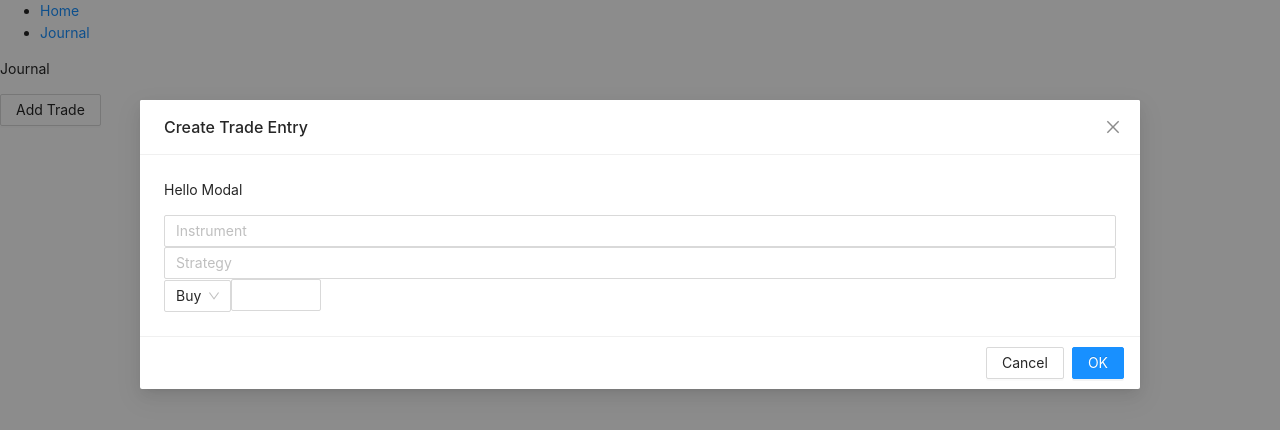
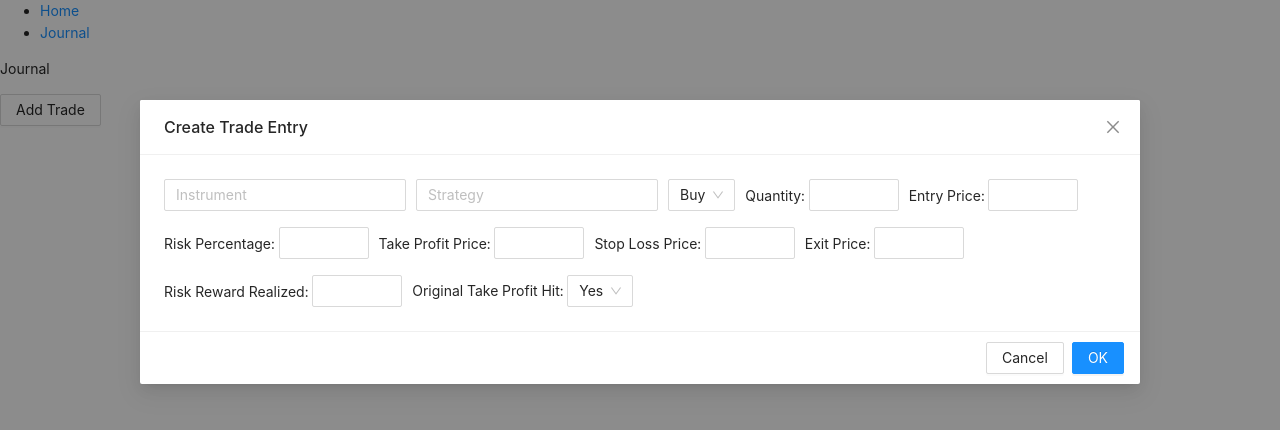
Before and after one commit to owenThurm/TradingJournal, a React (Create React App) app: page /journal in a window 1280 px wide. Both pictures are taken after a click on the button "Add Trade". Shown: the top 430 px of the page. Built offline with nearby package versions, Linux system fonts and the light colour scheme.

Commit message:
input fields

```diff
--- a/src/AddTrade.js
+++ b/src/AddTrade.js
@@ -1,5 +1,5 @@
 import React from 'react';
-import { Modal, Button, Input, Select, InputNumber, } from 'antd';
+import { Modal, Button, Input, Select, InputNumber, Row, Col } from 'antd';
 
 class AddTrade extends React.Component {
   constructor(props) {
@@ -16,7 +16,7 @@ class AddTrade extends React.Component {
         takeProfitPrice: null,
         stopLossPrice: null,
         exitPrice: null,
-        riskRewardRealized: null,
+        fees: null,
         originalTakeProfitHit: null,
         gainOrLoss: null
       }
@@ -57,24 +57,52 @@ class AddTrade extends React.Component {
           onOk={this.handleSubmitTrade.bind(this, 'hello')}
           onCancel={this.handleCancel.bind(this)}
           width={1000}>
-            <p> Hello Modal </p>
+            <Row gutter={[10, 16]}>
+              <Col>
                 <Input placeholder={'Instrument'} />
+              </Col>
+              <Col>
                 <Input placeholder={'Strategy'} />
+              </Col>
+              <Col>
                 <Select defaultValue='Buy'>
                   <Select value='Buy'>Buy</Select>
                   <Select value='Sell'>Sell</Select>
                 </Select>
-            <InputNumber min={.01} max={1000000} />
+              </Col>
+              <Col>
+                Quantity: <InputNumber min={0} max={9999999999} />
+              </Col>
+              <Col>
+                Entry Price: <InputNumber min={0} max={9999999999} />
+              </Col>
+              <Col>
+                Risk Percentage: <InputNumber min={0} max={100} />
+              </Col>
+              <Col>
+                Take Profit Price: <InputNumber min={0} max={9999999999} />
+              </Col>
+              <Col>
+                Stop Loss Price: <InputNumber min={0} max={9999999999} />
+              </Col>
+              <Col>
+                Exit Price: <InputNumber min={0} max={9999999999} />
+              </Col>
+              <Col>
+                Risk Reward Realized: <InputNumber min={0} max={100} />
+              </Col>
+              <Col>
+                Original Take Profit Hit: <Select defaultValue='Yes'>
+                  <Select value='Yes'>Yes</Select>
+                  <Select value='No'>No</Select>
+                </Select>
+              </Col>
 
-
-
-
+            </Row>
           </Modal>
       </div>
     )
   }
-
-
 }
 
 export default AddTrade;
```
Lines whose indentation alone changed are shown as unchanged.
